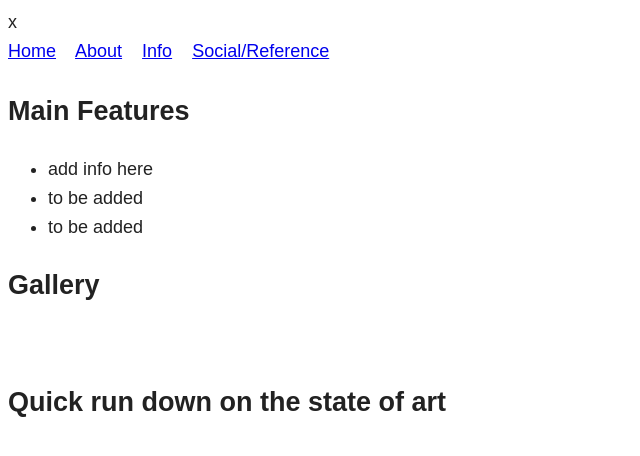
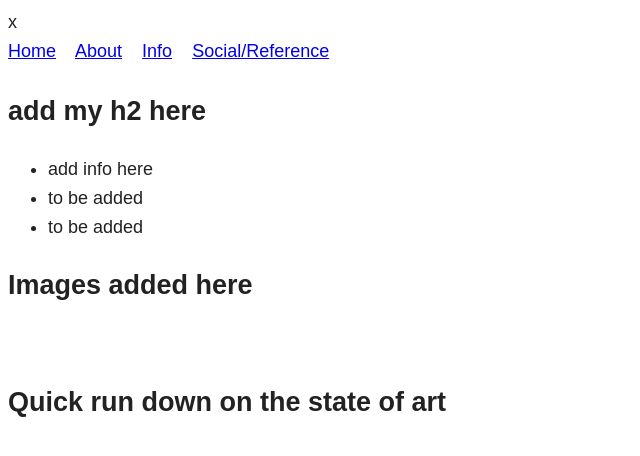
Before and after one commit to SierraChepe/Informational-Website, a plain HTML site: page index.html in a window 1280 px wide. Shown: the whole page, without its empty margins (0-640 px from the left). Drawn offline with Linux system fonts and the light colour scheme.

Commit message:
Update index.html

```diff
--- a/index.html
+++ b/index.html
@@ -23,14 +23,14 @@ x<!DOCTYPE html>
 
   <main>
     <h1></h1>
-    <h2>Main Features</h2>
+    <h2>add my h2 here</h2>
     <ul>
       <li>add info here</li>
       <li>to be added</li>
       <li>to be added</li>
     </ul>
 
-    <h2>Gallery</h2>
+    <h2>Images added here</h2>
     <img src="" /> <!-- Add my image later -->
     <img src="" /> <!-- Add my image later -->
     <img src="" /> <!-- Add my image later -->
```
